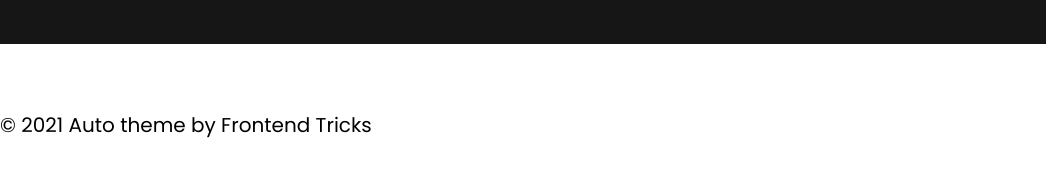
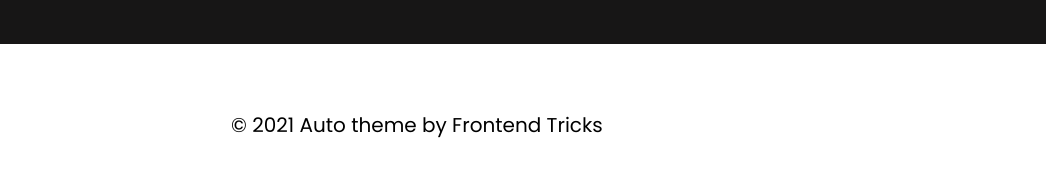
Before and after one commit to Petushara/cars, a plain HTML site: page index.html in a window 1280 px wide. Shown: the part 3732-3908 px from the top of the page, 0-1046 px from the left. Drawn offline with Linux system fonts and the light colour scheme.

Commit message:
Update style.css

```diff
--- a/style.css
+++ b/style.css
@@ -307,6 +307,9 @@
     margin: 66px 0px 61px;
     justify-content: space-between;
 }
+.footer p {
+    margin-left: 231px;
+}
 .footer__link {
     display: inline;
     margin-right: 21px;
```
